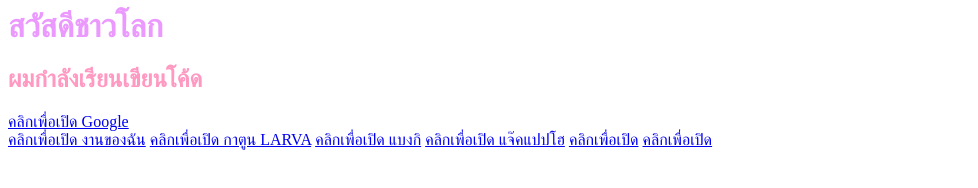
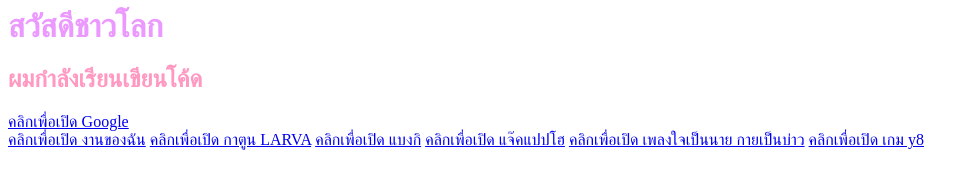
Before and after one commit to 40279-sys/hello-world, a plain HTML site: page index.html in a window 1280 px wide. Shown: the whole page, without its empty margins (0-978 px from the left). Drawn offline with Linux system fonts and the light colour scheme.

Commit message:
Update index.html

```diff
--- a/index.html
+++ b/index.html
@@ -5,5 +5,5 @@
 <a href="Nat1">คลิกเพื่อเปิด กาตูน LARVA</a>
 <a href="Nat2">คลิกเพื่อเปิด แบงกิ</a>
 <a href="Nat3">คลิกเพื่อเปิด แจ๊คแปปโฮ</a>
-<a href="Nat4">คลิกเพื่อเปิด</a>
-<a href="Nat5">คลิกเพื่อเปิด</a>
+<a href="Nat4">คลิกเพื่อเปิด เพลงใจเป็นนาย กายเป็นบ่าว</a>
+<a href="Nat5">คลิกเพื่อเปิด เกม y8</a>
```
